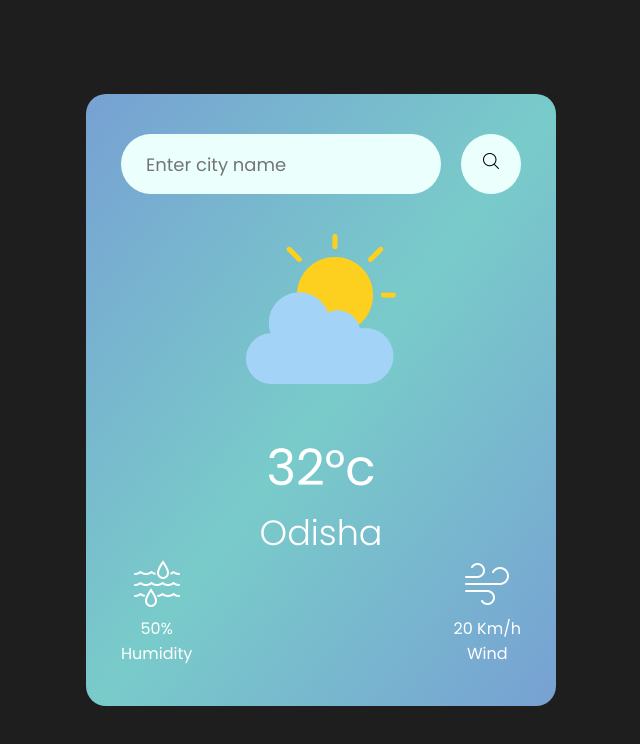
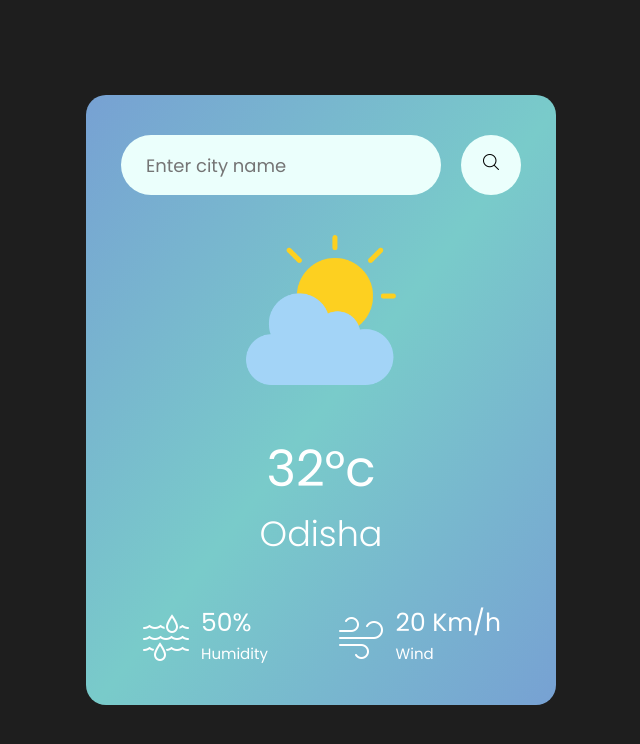
Before and after one commit to Azhar0207/Weather-app, a plain HTML site: page index.html in a window 1280 px wide. Shown: the whole page, without its empty margins (319-959 px from the left). Drawn offline with Linux system fonts and the light colour scheme.

Commit message:
style complete

```diff
--- a/index.html
+++ b/index.html
@@ -23,7 +23,7 @@
             <img src="icons/icons8-humidity-100.png" alt=""/>
             <div>
               <p class="humidity">50%</p>
-              <p>Humidity</p>
+              <p class="text">Humidity</p>
             </div>
           </div>
 
@@ -31,7 +31,7 @@
             <img src="icons/icons8-wind-100.png" alt="" />
             <div>
               <p class="wind">20 Km/h</p>
-              <p>Wind</p>
+              <p class="text">Wind</p>
             </div>
           </div>
         </div>
--- a/style.css
+++ b/style.css
@@ -78,13 +78,31 @@ body {
   font-weight: 300;
 }
 
+
 .weather-col {
   display: flex;
   align-items: center;
   justify-content: space-between;
+  padding: 0 20px;
+  margin-top: 50px;
+}
+
+.col{
+    display: flex;
+    align-items: center;
+    text-align: left;
 }
 
 .weather-col .col img {
   width: 50px;
-  color: #fff;
+  margin-right: 10px;
 }
+
+.humidity, .wind{
+    font-size: 25px;
+    margin-top: -6px;
+}
+
+.col .text{
+    font-size: 15px;
+}
```
